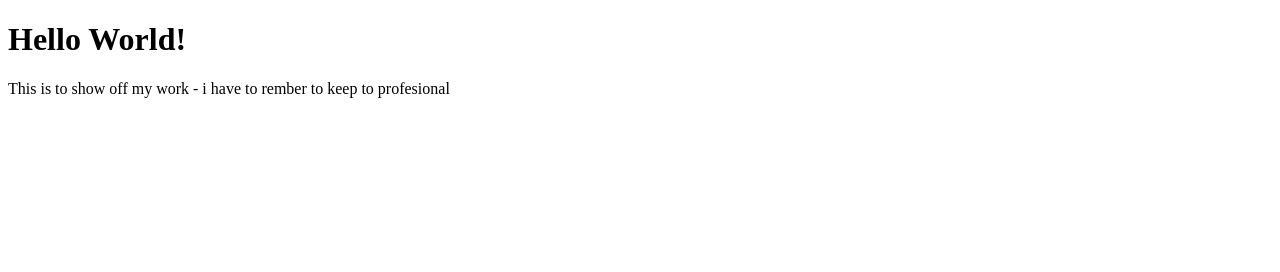
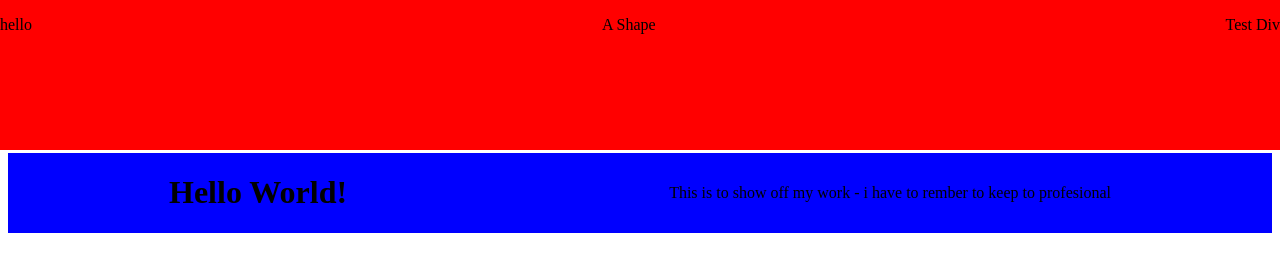
Before and after one commit to PigeonSoupGit/PigeonSoupGit.github.io, a plain HTML site: page index.html in a window 1280 px wide. Drawn offline with Linux system fonts and the light colour scheme.

Commit message:
Css
More Css

```diff
--- a/index.html
+++ b/index.html
@@ -8,10 +8,22 @@
 </head>
 
 <body>
-    <div class="Wrapper">
-<h1>Hello World!</h1>
-<p>This is to show off my work - i have to rember to keep to profesional</p>
+
+<header>
+    <div class="HeadWrap">
+    <p>hello</p>
+    <div>A Shape</div>
+    <div>Test Div</div>
+    </div>
+</header>
+
+<div class="Intro">
+    <div class="IntroWrap">
+    <h1>Hello World!</h1>
+    <p>This is to show off my work - i have to rember to keep to profesional</p>
+    </div>
 </div>
+
 </body>
 
 </html>
--- a/style.css
+++ b/style.css
@@ -0,0 +1,26 @@
+header{
+    position:absolute;
+    background:red;
+    width:100%;
+    height:150px;
+    top:0;
+    left:0;
+}
+
+.Intro{
+position:relative;
+top:145px;
+background:blue;
+}
+
+.IntroWrap{
+Display:flex;
+align-items: center;
+justify-content:space-around;
+}
+
+.HeadWrap{
+display: flex;
+align-items: center;
+justify-content: space-between;
+}
```
